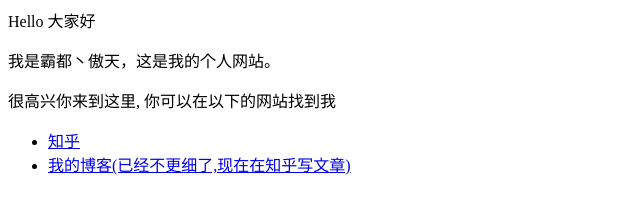
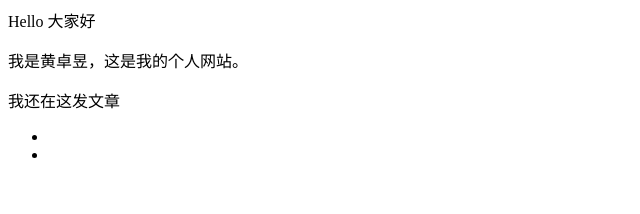
Before and after one commit to huangzhuoyuchina/huangzhuoyuchina.github.io, a plain HTML site: page index.html in a window 1280 px wide. Shown: the whole page, without its empty margins (0-640 px from the left). Drawn offline with Linux system fonts and the light colour scheme.

Commit message:
Update index.html

```diff
--- a/index.html
+++ b/index.html
@@ -1,8 +1,8 @@
 <p>Hello 大家好</p>
-<p>我是霸都丶傲天，这是我的个人网站。 </p>
-<p>很高兴你来到这里, 你可以在以下的网站找到我</p>
+<p>我是黄卓昱，这是我的个人网站。 </p>
+<p>我还在这发文章</p>
 
 <ul>
-  <li> <a href="https://www.zhihu.com/people/AJLoveChina">知乎</a> </li>
-  <li> <a href="http://hejie.nigeerhuo.com">我的博客(已经不更细了,现在在知乎写文章)</a> </li>
+  <li> <a href=""></a> </li>
+  <li> <a href=""></a> </li>
 </ul>
```
